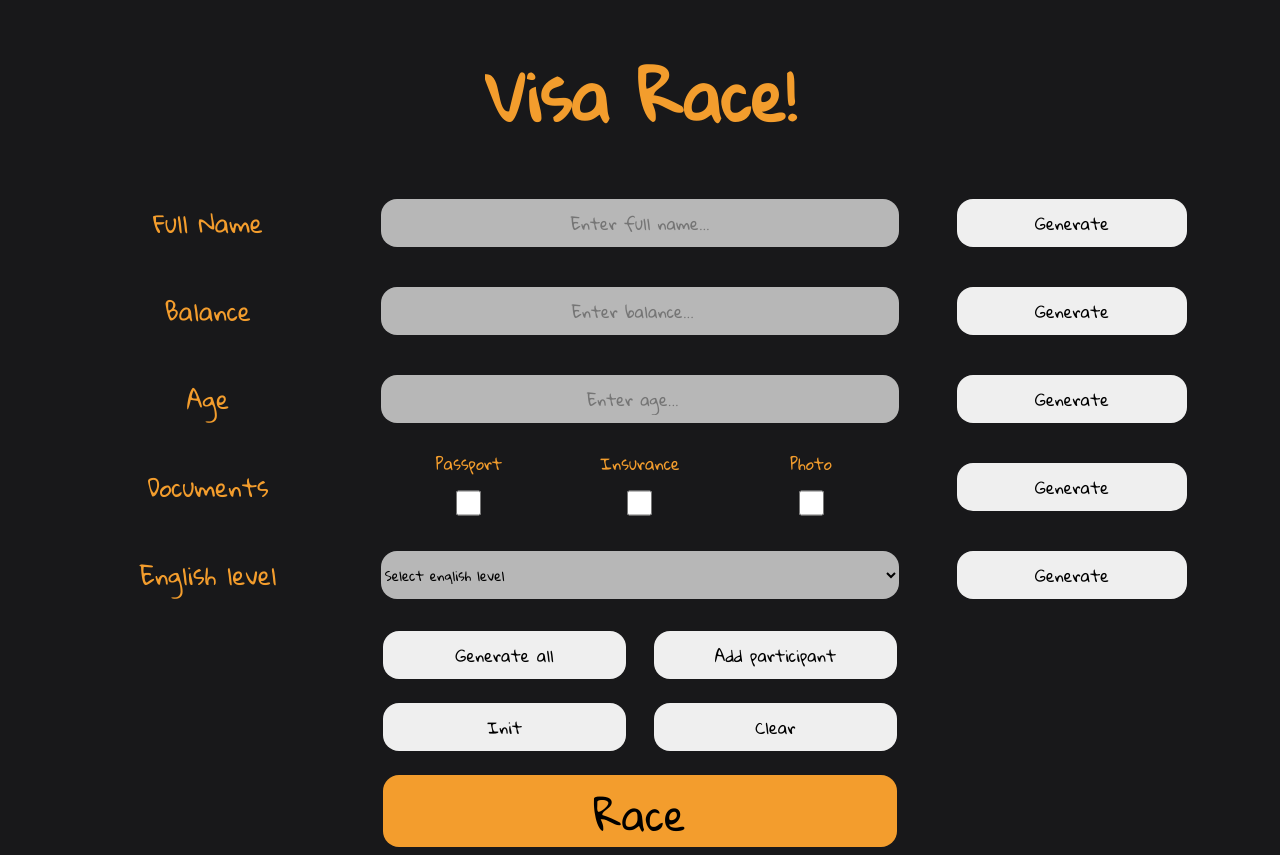
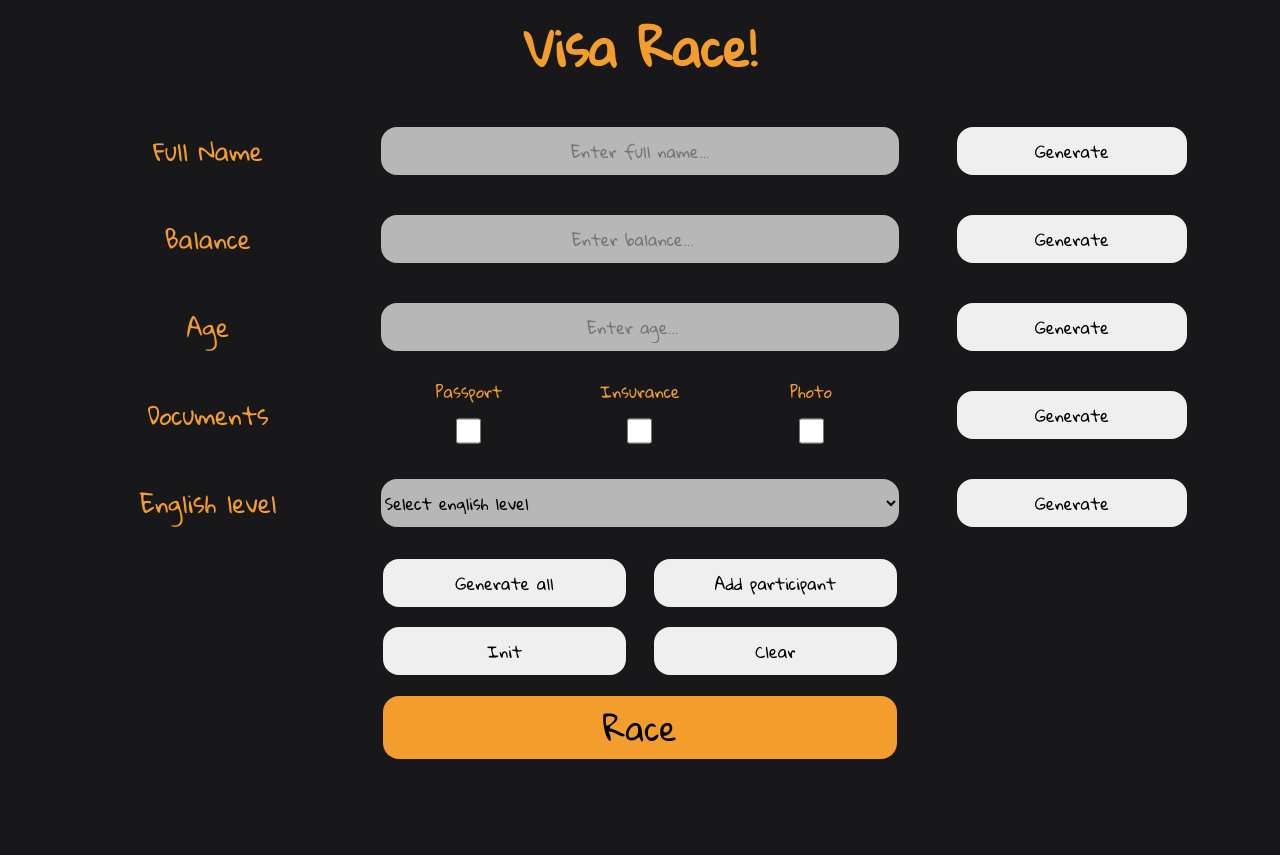
Before and after one commit to AntonKotorovych/visa-race-pet, a website built with Vite: page index.html in a window 1280 px wide. After the commit the page ends 800 px from the top, so only its background shows below. Built offline with nearby package versions, Linux system fonts and the light colour scheme.

Commit message:
fix all issues on desktop and desktop hd

```diff
--- a/scss/_fonts.scss
+++ b/scss/_fonts.scss
@@ -1,6 +1,7 @@
 $main-font-family: 'Gloria Hallelujah', cursive;
 
-$font-size-big: 4rem;
+$font-size-big: 3rem;
 $font-size-large: 2.5rem;
+$font-size-medium: 2rem;
 $font-size-middle: 1.5rem;
 $font-size-small: 1rem;
--- a/scss/_mainFormButtons.scss
+++ b/scss/_mainFormButtons.scss
@@ -1,6 +1,9 @@
 .buttons-container {
   width: 47%;
-  height: 100%;
+  height: 200px;
+  display: flex;
+  flex-direction: column;
+  justify-content: space-between;
   margin: auto;
 }
 
@@ -9,20 +12,24 @@
   justify-content: space-around;
   width: 100%;
   height: 3rem;
-  margin: 1.5rem 0;
 
   & div {
     width: 45%;
   }
 
+  &--race {
+    display: flex;
+    align-items: center;
+    height: 4rem;
+  }
+
   &--race div {
     width: 95%;
-    height: 4.5rem;
   }
 
   &--race button {
     background-color: $text-color;
-    font-size: $font-size-large;
+    font-size: $font-size-medium;
     height: 100%;
     &:hover {
       background-color: $race-background-hover-color;
--- a/scss/_mainFormInputs.scss
+++ b/scss/_mainFormInputs.scss
@@ -28,5 +28,6 @@
     border-radius: 1rem;
     height: 3rem;
     font-family: $main-font-family;
+    font-size: $font-size-small;
   }
 }
--- a/scss/styles.scss
+++ b/scss/styles.scss
@@ -20,10 +20,6 @@ body {
   color: $text-color;
   font-family: $main-font-family;
   user-select: none;
-
-  & section {
-    margin: 2rem 0;
-  }
 }
 
 .title {
```
